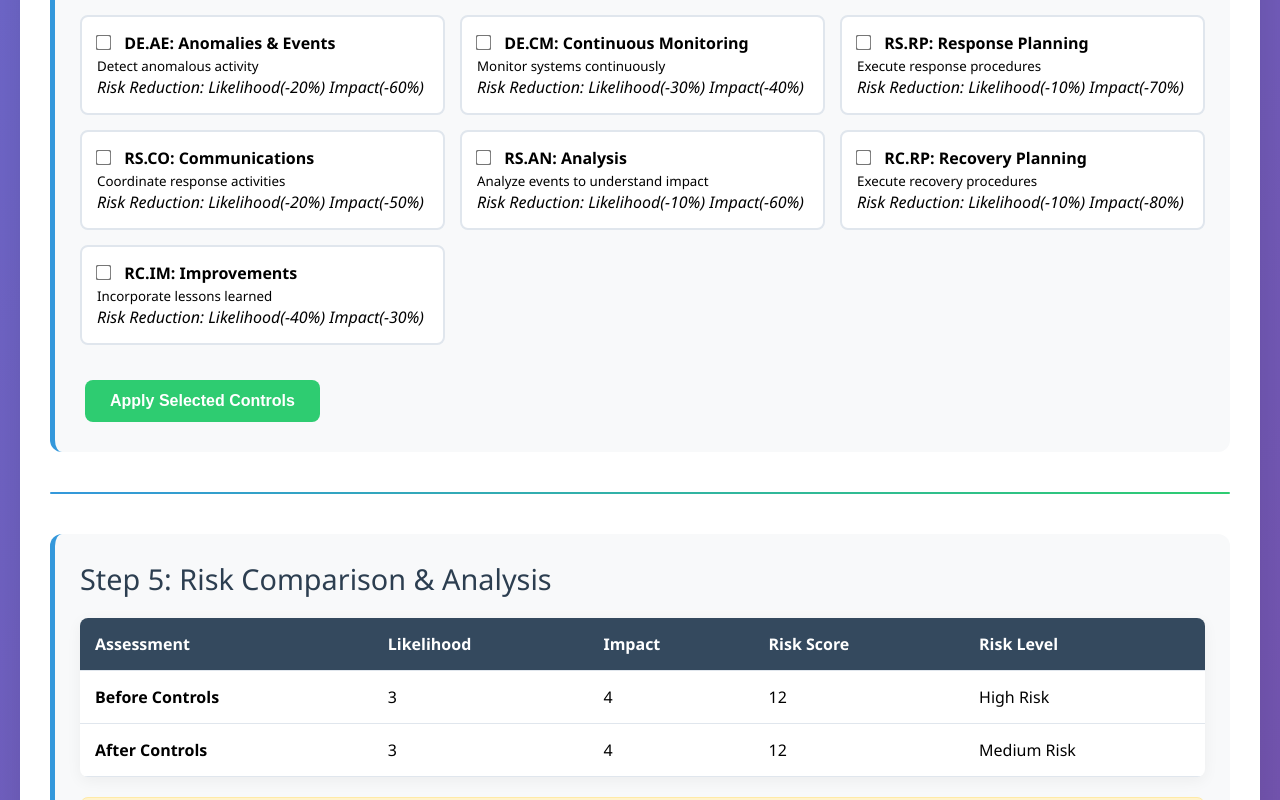
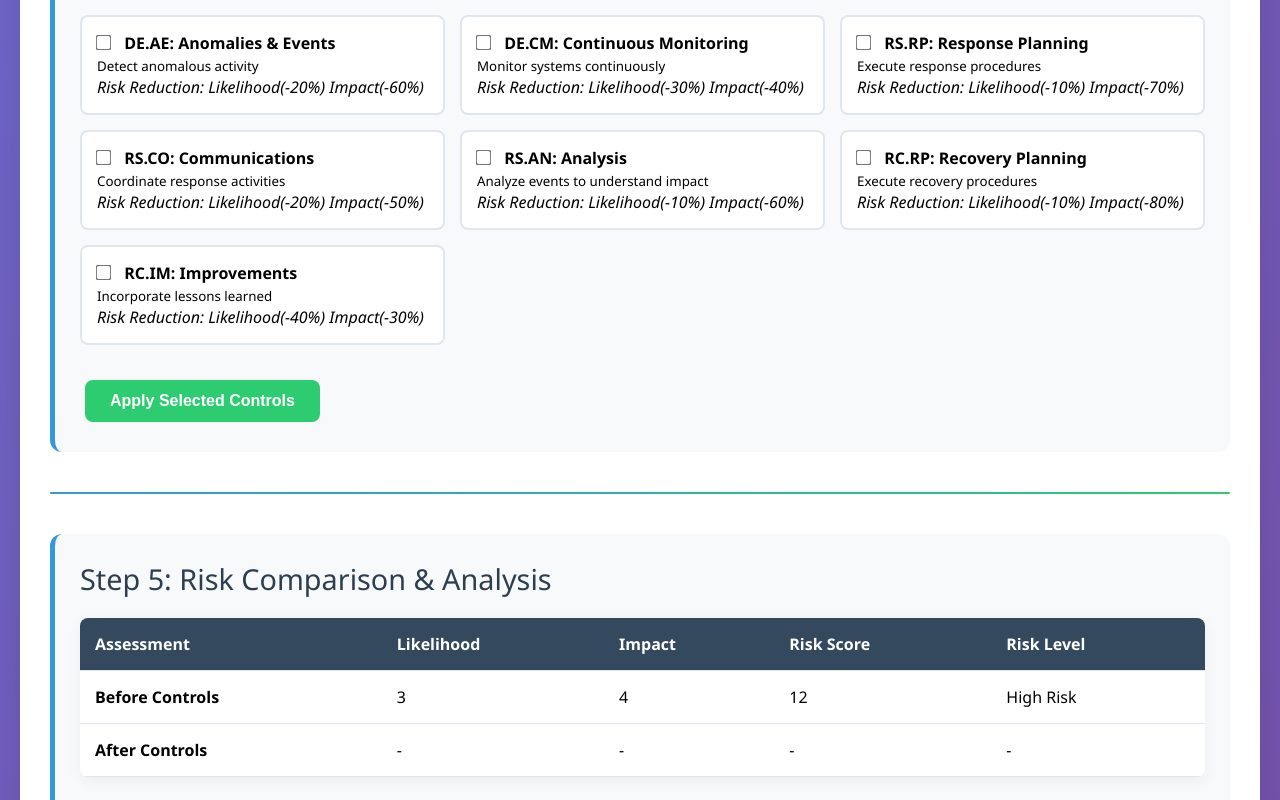
Before and after one commit to fiziklgrfiti/bow-tie-risk-analysis, a plain HTML site: page index.html in a window 1280 px wide. Both pictures are taken after a click on the button "Apply Selected Controls". Shown: the part 2799-3599 px from the top of the page. Drawn offline with Linux system fonts and the light colour scheme.

Commit message:
applying a fix to new risk tables

```diff
--- a/index.html
+++ b/index.html
@@ -1021,11 +1021,8 @@
                 level: getRiskLevel(adjustedScore)
             };
 
-            // Update comparison table
-            document.getElementById('afterLikelihood').textContent = adjustedLikelihood;
-            document.getElementById('afterImpact').textContent = adjustedImpact;
-            document.getElementById('afterScore').textContent = adjustedScore;
-            document.getElementById('afterLevel').textContent = currentAssessment.adjustedRisk.level;
+            // Update the new risk table
+            updateRiskTable();
 
             // Perform gap analysis
             performGapAnalysis();
```
